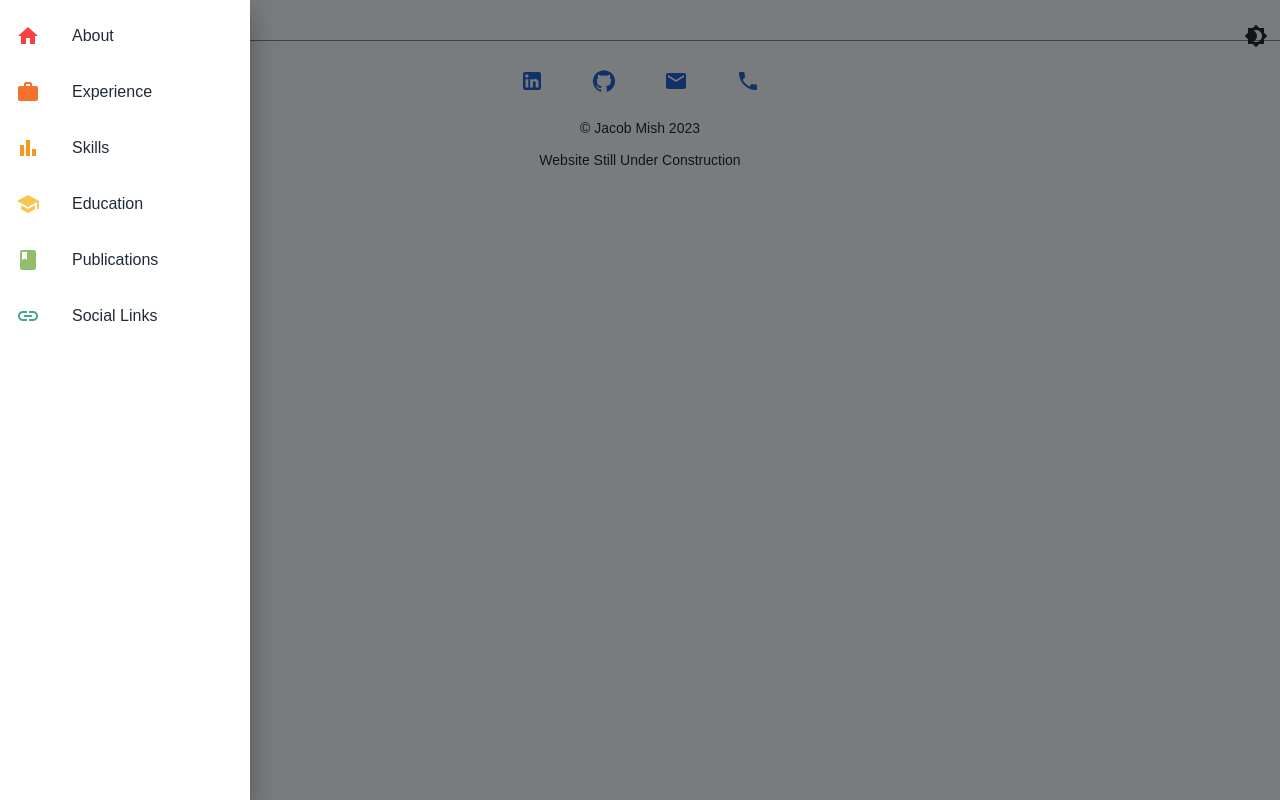
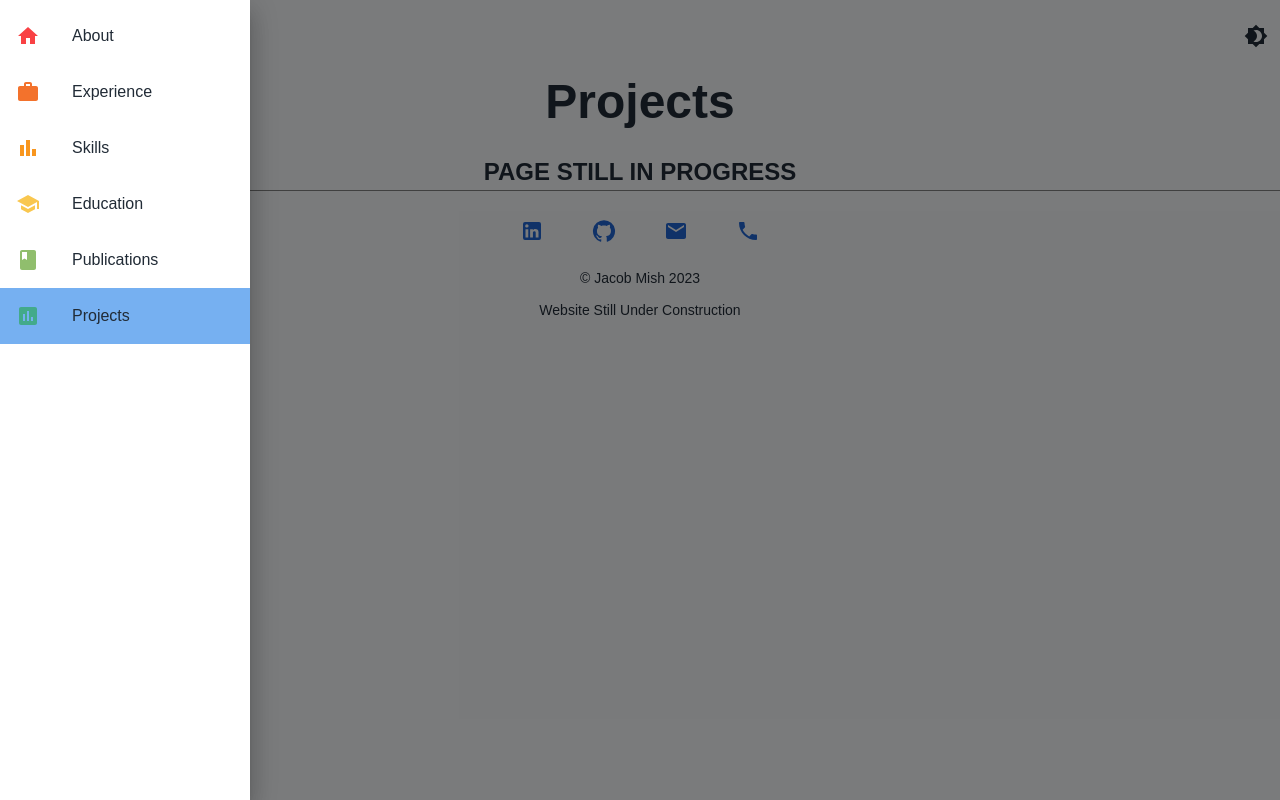
Before and after one commit to Feromond/jacob-mish-portfolio, a React (Create React App) app: page /projects in a window 1280 px wide. Both pictures are taken after a click on the button 36 px from the left and 20 px from the top of the page. Built offline with nearby package versions, Linux system fonts and the light colour scheme.

Commit message:
removed social links and replaced with projects

```diff
--- a/src/App.js
+++ b/src/App.js
@@ -7,7 +7,7 @@ import Experience from './components/Experience/Experience';
 import Skills from './components/Skills/Skills';
 import Education from './components/Education/Education';
 import Publications from './components/Publications/Publications';
-import SocialLinks from './components/Sociallinks/SocialLinks';
+import Projects from './components/Projects/Projects';
 import Sidebar from './components/Sidebar/Sidebar';
 import Footer from './components/Footer/Footer';
 import { ThemeProvider, createTheme} from '@mui/material/styles';
@@ -280,7 +280,7 @@ function App() {
             <Route path="/skills" element={<Skills />} />
             <Route path="/education" element={<Education />} />
             <Route path="/publications" element={<Publications />} />
-            <Route path="/social-links" element={<SocialLinks />} />
+            <Route path="/projects" element={<Projects />} />
           </Routes>
           <Footer />
         </Router>
--- /dev/null
+++ b/src/components/Projects/Projects.js
@@ -0,0 +1,14 @@
+import React from 'react';
+import { Container, Typography} from '@mui/material';
+
+
+const SocialLinks = () => {
+  return (
+    <Container sx={{ marginTop: '30px' }}>
+      <Typography variant="h2" sx={{ marginBottom: '20px', textAlign: 'center' }}>Projects</Typography>
+      <Typography variant="h4" sx={{textAlign: 'center'}} >PAGE STILL IN PROGRESS</Typography>
+    </Container>
+  );
+};
+
+export default SocialLinks;
--- a/src/components/Sidebar/Sidebar.js
+++ b/src/components/Sidebar/Sidebar.js
@@ -1,7 +1,7 @@
 import React, { useState } from 'react';
 import { Link as RouterLink } from 'react-router-dom';
 import { IconButton, Box, Drawer, List, ListItem, ListItemIcon, ListItemText, useTheme } from '@mui/material';
-import { Brightness4, Brightness7, Menu as MenuIcon, Home, Work, School, Book, BarChart, Link as LinkIcon } from '@mui/icons-material';
+import { Brightness4, Brightness7, Menu as MenuIcon, Home, Work, School, Book, BarChart, Assessment } from '@mui/icons-material';
 import { useLocation } from 'react-router-dom';
 
 const Sidebar = ({ themeMode, toggleTheme }) => {
@@ -14,11 +14,11 @@ const Sidebar = ({ themeMode, toggleTheme }) => {
   };
 
 
-  const menuIcons = [<Home />, <Work />, <BarChart />, <School />, <Book />, <LinkIcon />];
+  const menuIcons = [<Home />, <Work />, <BarChart />, <School />, <Book />, <Assessment />];
   const iconColors = ['#F94144', '#F3722C', '#F8961E', '#F9C74F', '#90BE6D', '#43AA8B'];
 
   const location = useLocation();
-  const menuItems = ['About', 'Experience', 'Skills', 'Education', 'Publications', 'Social Links'].map((text, index) => {
+  const menuItems = ['About', 'Experience', 'Skills', 'Education', 'Publications', 'Projects'].map((text, index) => {
     const path = `/${text.toLowerCase() === 'about' ? '' : text.toLowerCase().replace(' ', '-')}`;
 
     return (
--- a/src/components/Sociallinks/SocialLinks.js
+++ /dev/null
@@ -1,48 +0,0 @@
-import React from 'react';
-import { Container, Typography, Grid, IconButton, Paper, Link } from '@mui/material';
-import LinkedInIcon from '@mui/icons-material/LinkedIn';
-import GitHubIcon from '@mui/icons-material/GitHub';
-import EmailIcon from '@mui/icons-material/Email';
-import PhoneIcon from '@mui/icons-material/Phone';
-
-const SocialLinks = () => {
-  return (
-    <Container sx={{ marginTop: '30px' }}>
-      <Typography variant="h2" sx={{ marginBottom: '20px', textAlign: 'center' }}>Social Links</Typography>
-      <Paper elevation={3} sx={{ padding: '40px', textAlign: 'center' }}>
-        <Grid container spacing={4} justifyContent="center" alignItems="center">
-          <Grid item>
-            <IconButton color="primary">
-              <Link href="https://www.linkedin.com/in/jacob-mish-25915722a/" target="_blank" rel="noopener">
-                <LinkedInIcon fontSize="large" />
-              </Link>
-            </IconButton>
-          </Grid>
-          <Grid item>
-            <IconButton color="primary">
-              <Link href="https://github.com/Feromond" target="_blank" rel="noopener">
-                <GitHubIcon fontSize="large" />
-              </Link>
-            </IconButton>
-          </Grid>
-          <Grid item>
-            <IconButton color="primary">
-              <Link href="mailto:JacobPMish@gmail.com" target="_blank" rel="noopener">
-                <EmailIcon fontSize="large" />
-              </Link>
-            </IconButton>
-          </Grid>
-          <Grid item>
-            <IconButton color="primary">
-              <Link href="tel:+1-403-836-9391" target="_blank" rel="noopener">
-                <PhoneIcon fontSize="large" />
-              </Link>
-            </IconButton>
-          </Grid>
-        </Grid>
-      </Paper>
-    </Container>
-  );
-};
-
-export default SocialLinks;
```
